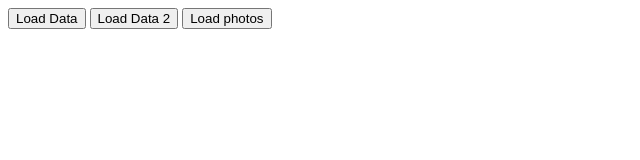
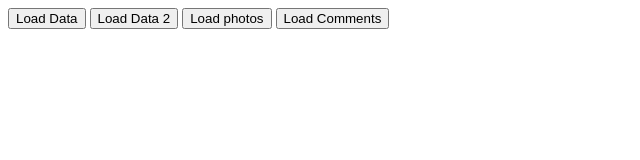
Before and after one commit to Rashikchowdhury/intro-to-javascript, a plain HTML site: page API/index.html in a window 1280 px wide. Shown: the whole page, without its empty margins (0-640 px from the left). Drawn offline with Linux system fonts and the light colour scheme.

Commit message:
fetching data using await and async

```diff
--- a/API/index.html
+++ b/API/index.html
@@ -9,6 +9,7 @@
     <button onclick="loadData()">Load Data</button>
     <button onclick="loadData2()">Load Data 2</button>
     <button onclick="loadPhotos()">Load photos</button>
+    <button onclick="loadComments()">Load Comments</button>
 
     <section>
         <div>
--- a/API/js/app.js
+++ b/API/js/app.js
@@ -1,20 +1,32 @@
-function loadData2(){
+function loadData2() {
     fetch('https://jsonplaceholder.typicode.com/users')
-    .then(res => res.json())
-    .then(data => console.log(data))
+        .then(res => res.json())
+        .then(data => console.log(data))
 }
 
-function loadPhotos(){
+function loadPhotos() {
     fetch('https://jsonplaceholder.typicode.com/photos')
-    .then(res => res.json())
-    .then(data => displayPhotos(data))
+        .then(res => res.json())
+        .then(data => displayPhotos(data))
 }
 
-function displayPhotos(photos){
+function displayPhotos(photos) {
     const ul = document.getElementById('image-titles');
-    for(let photo of photos){
+    for (let photo of photos) {
         let li = document.createElement('li');
         li.innerText = photo.title;
         ul.appendChild(li);
     }
 }
+
+const loadComments = async () => {
+    try {
+        let res = await fetch('https://jsonplaceholder.typicode.com/comments');
+        let data = await res.json();
+        console.log(data);
+    }
+    catch(error){
+        console.error("You did somthing wrong:", error)
+    }
+
+}
```
